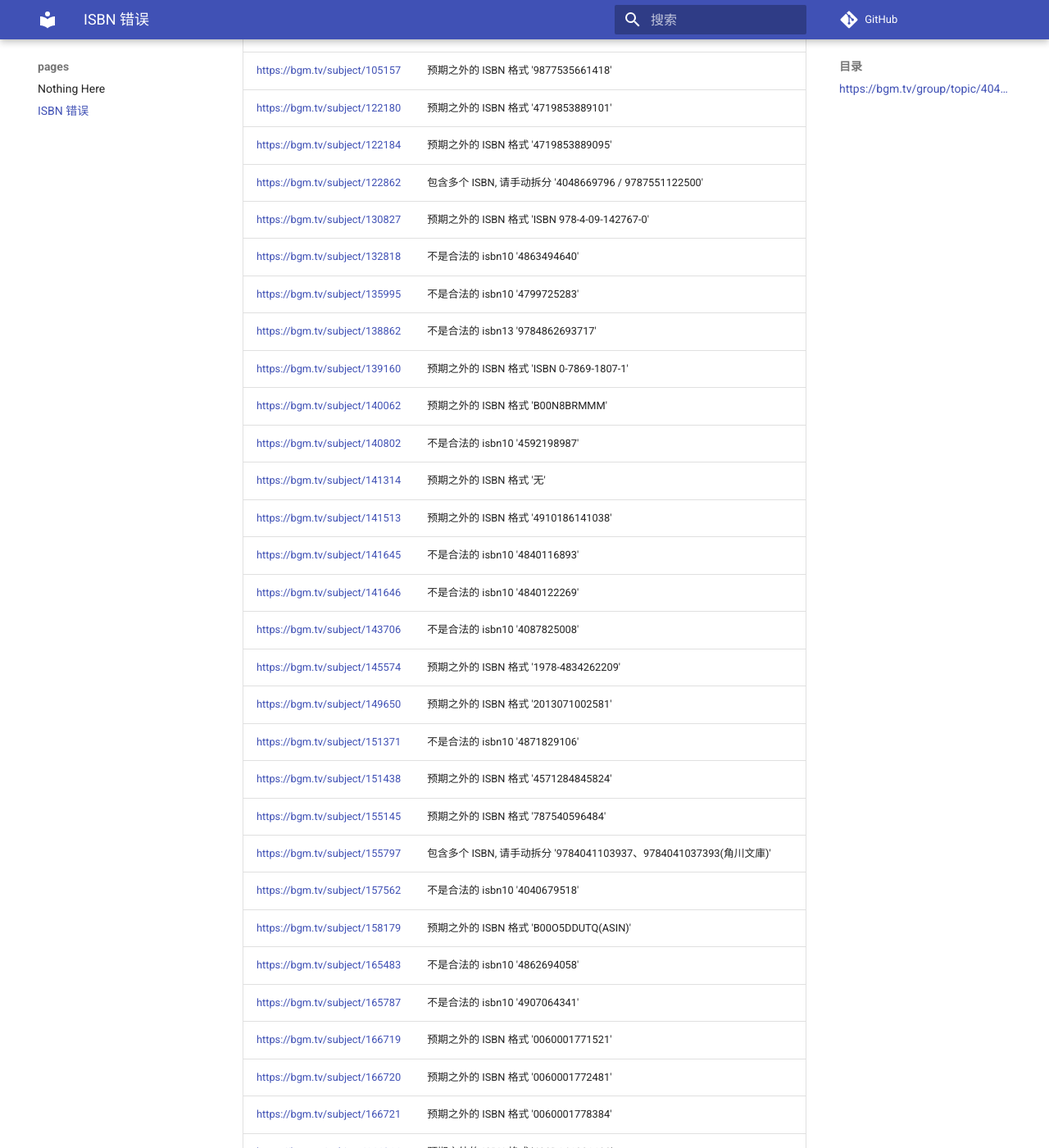
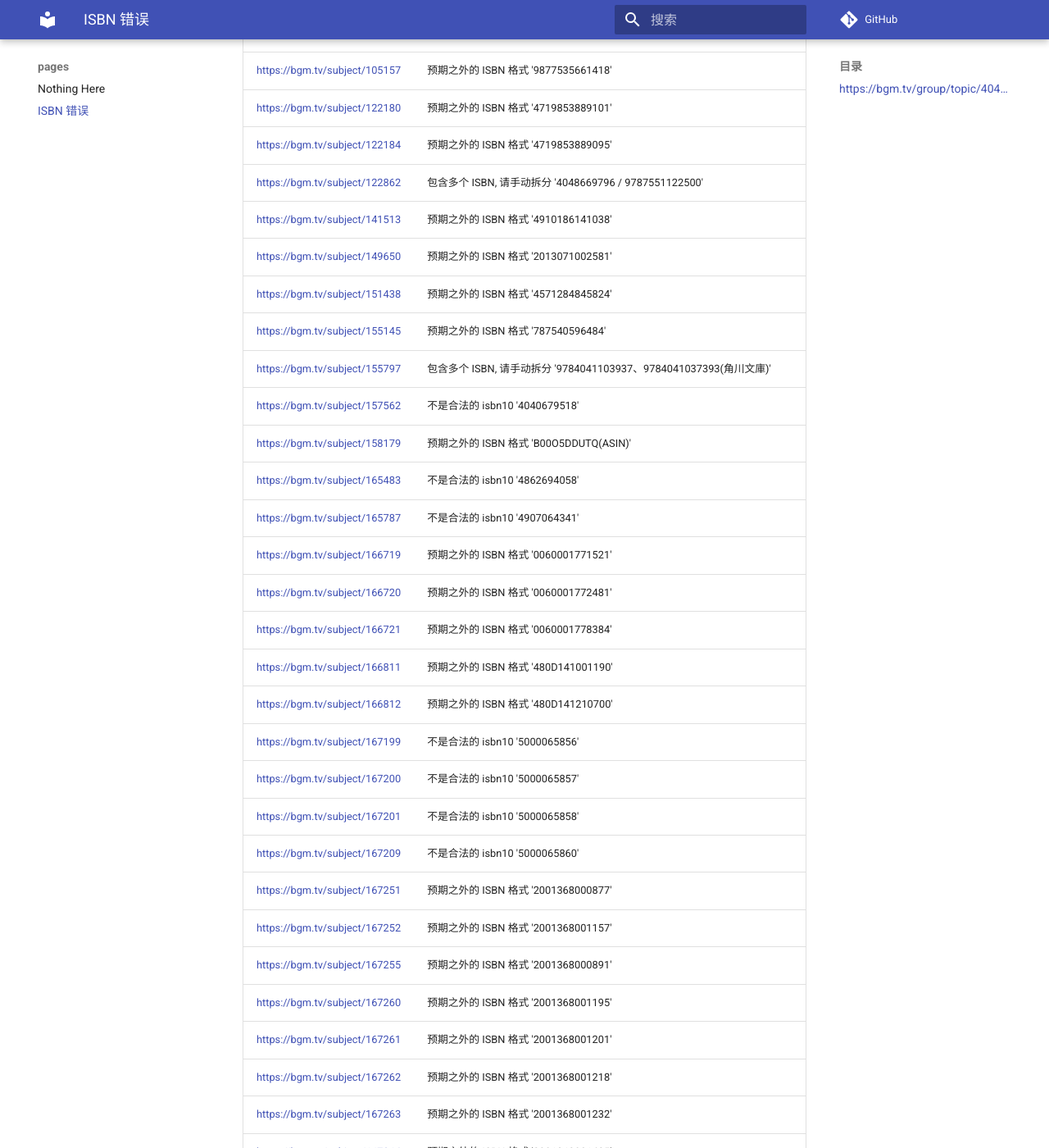
Before and after one commit to trim21/bangumi-pages, an MkDocs documentation site: the page built from docs/isbn.md, in a window 1280 px wide and 1400 px high, scrolled down 478 px. Shown: the whole window at 82% size. Built offline with MkDocs 1.6.1 and Material for MkDocs 9.7.7, drawn with Linux system fonts in a browser that asks for light colours; comment, search, counter and statistics services are not loaded; some of the changed text lies outside the part shown.

Commit message:
update isbn.md

```diff
--- a/docs/isbn.md
+++ b/docs/isbn.md
@@ -15,21 +15,8 @@ total 730
 | [https://bgm.tv/subject/122180](https://bgm.tv/subject/122180) | 预期之外的 ISBN 格式 '4719853889101' |
 | [https://bgm.tv/subject/122184](https://bgm.tv/subject/122184) | 预期之外的 ISBN 格式 '4719853889095' |
 | [https://bgm.tv/subject/122862](https://bgm.tv/subject/122862) | 包含多个 ISBN, 请手动拆分 '4048669796 / 9787551122500' |
-| [https://bgm.tv/subject/130827](https://bgm.tv/subject/130827) | 预期之外的 ISBN 格式 'ISBN 978-4-09-142767-0' |
-| [https://bgm.tv/subject/132818](https://bgm.tv/subject/132818) | 不是合法的 isbn10 '4863494640' |
-| [https://bgm.tv/subject/135995](https://bgm.tv/subject/135995) | 不是合法的 isbn10 '4799725283' |
-| [https://bgm.tv/subject/138862](https://bgm.tv/subject/138862) | 不是合法的 isbn13 '9784862693717' |
-| [https://bgm.tv/subject/139160](https://bgm.tv/subject/139160) | 预期之外的 ISBN 格式 'ISBN 0-7869-1807-1' |
-| [https://bgm.tv/subject/140062](https://bgm.tv/subject/140062) | 预期之外的 ISBN 格式 'B00N8BRMMM' |
-| [https://bgm.tv/subject/140802](https://bgm.tv/subject/140802) | 不是合法的 isbn10 '4592198987' |
-| [https://bgm.tv/subject/141314](https://bgm.tv/subject/141314) | 预期之外的 ISBN 格式 '无' |
 | [https://bgm.tv/subject/141513](https://bgm.tv/subject/141513) | 预期之外的 ISBN 格式 '4910186141038' |
-| [https://bgm.tv/subject/141645](https://bgm.tv/subject/141645) | 不是合法的 isbn10 '4840116893' |
-| [https://bgm.tv/subject/141646](https://bgm.tv/subject/141646) | 不是合法的 isbn10 '4840122269' |
-| [https://bgm.tv/subject/143706](https://bgm.tv/subject/143706) | 不是合法的 isbn10 '4087825008' |
-| [https://bgm.tv/subject/145574](https://bgm.tv/subject/145574) | 预期之外的 ISBN 格式 '1978-4834262209' |
 | [https://bgm.tv/subject/149650](https://bgm.tv/subject/149650) | 预期之外的 ISBN 格式 '2013071002581' |
-| [https://bgm.tv/subject/151371](https://bgm.tv/subject/151371) | 不是合法的 isbn10 '4871829106' |
 | [https://bgm.tv/subject/151438](https://bgm.tv/subject/151438) | 预期之外的 ISBN 格式 '4571284845824' |
 | [https://bgm.tv/subject/155145](https://bgm.tv/subject/155145) | 预期之外的 ISBN 格式 '787540596484' |
 | [https://bgm.tv/subject/155797](https://bgm.tv/subject/155797) | 包含多个 ISBN, 请手动拆分 '9784041103937、9784041037393(角川文庫)' |
```
Also changed, not shown: other parts of docs/isbn.md (+2 -2 lines).
